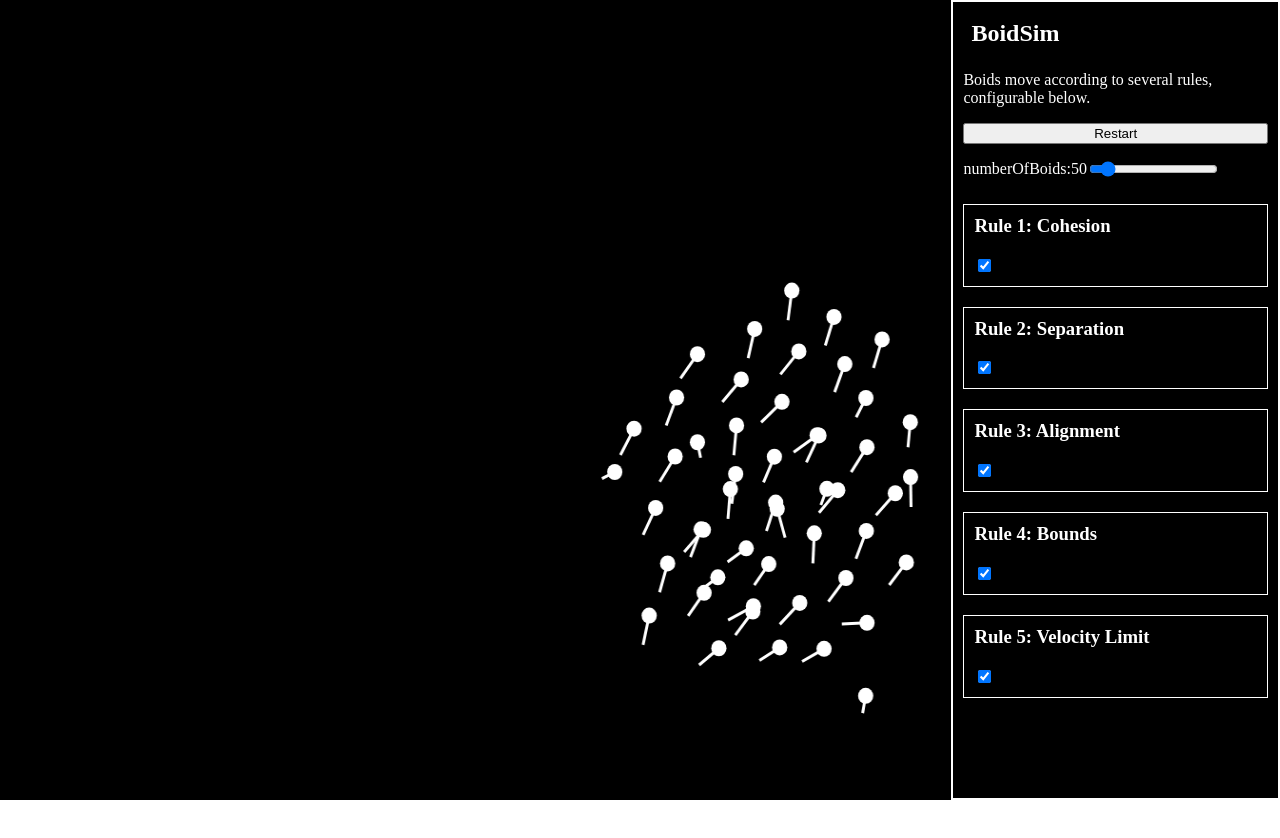
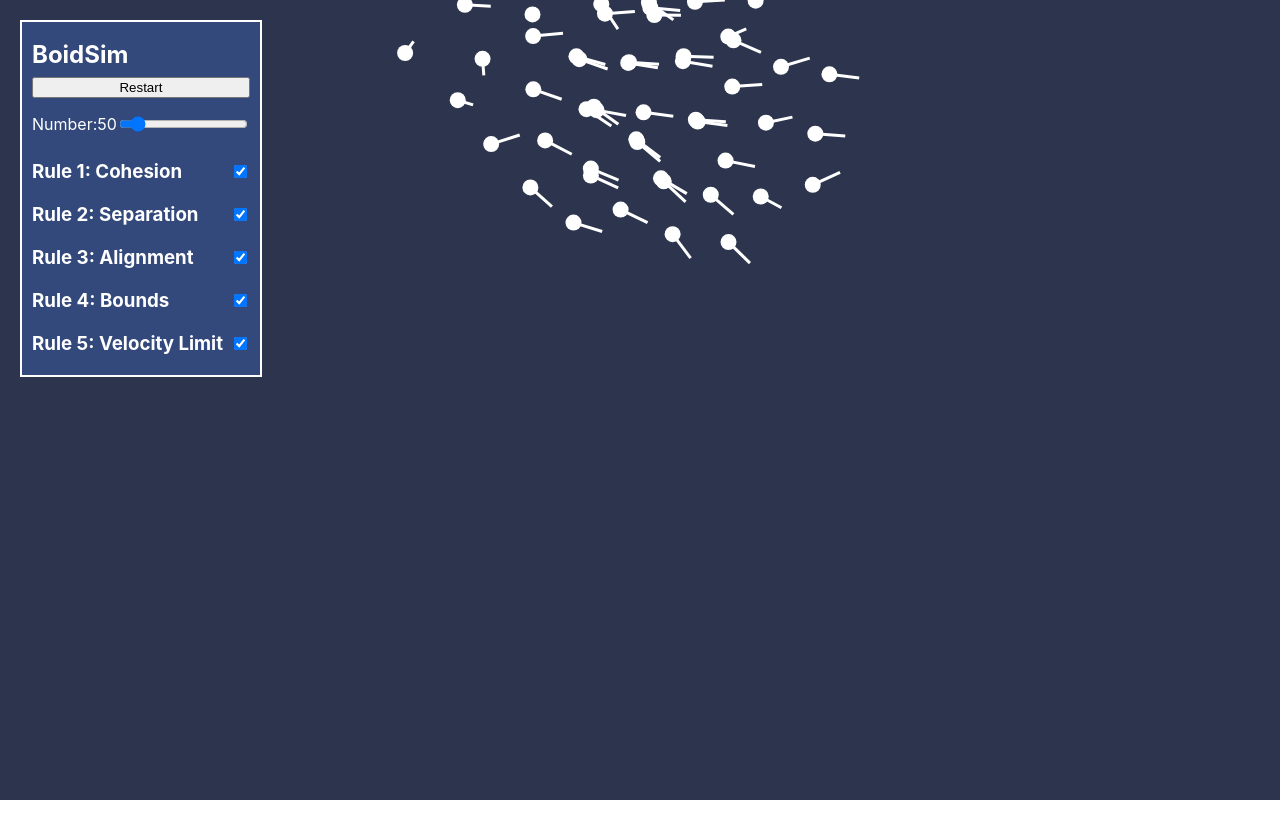
Before and after one commit to tomblacknell/boids, a React app: page / in a window 1280 px wide. Shown: the top 838 px of the page. Built offline with nearby package versions, Linux system fonts and the light colour scheme; the HTML template or start-up script is replaced by a standard one.

Commit message:
quick reskin

```diff
--- a/src/assets/styles/main.css
+++ b/src/assets/styles/main.css
@@ -2,6 +2,7 @@ html, body, #root, .app {
   height: 100%;
   width: 100%;
   margin: 0;
+  font-family: -apple-system, BlinkMacSystemFont, 'Segoe UI', Roboto, Oxygen, Ubuntu, Cantarell, 'Open Sans', 'Helvetica Neue', sans-serif;
 }
 
 .app {
@@ -16,11 +17,13 @@ canvas {
 .controls {
   display: flex;
   flex-direction: column;
-  width: 25%;
   border: 2px solid white;
   color: white;
-  margin-left: 10px;
   padding: 10px;
+  position: absolute;
+  background-color: rgb(53 76 134 / 82%);
+  top: 20px;
+  left: 20px;
 }
 
 @media only screen and (max-width: 600px) {
@@ -34,24 +37,26 @@ canvas {
 }
 
 .controls > .rule {
-  border: 1px white solid;
-  padding: 10px;
   margin-top: 10px;
+  display: flex;
+  justify-content: space-between;
   margin-bottom: 10px;
+  align-items: center;
 }
 
 .controls > .rule > h3 {
-  margin-top: 0;
+  margin: 0;
 }
 
 .panels {
   display: flex;
-  background-color: black;
   flex-grow: 1;
 }
 
 h2 {
   margin: .5rem;
+  margin-left: 0;
+  margin-right: 0;
 }
 
 .header {
--- a/src/components/boids.tsx
+++ b/src/components/boids.tsx
@@ -90,10 +90,10 @@ class App extends React.Component<AppProps, AppState> {
     )
   }
 
-  slider(controlName: string, max: number, min: number) {
+  slider(controlLabel: string, controlName: string, max: number, min: number) {
     return (
       <div className="slider">
-        <p>{`${controlName}:`}</p>
+        <p>{`${controlLabel}:`}</p>
         <p>{this.state.controls[controlName]}</p>
         <input
           type="range"
@@ -125,13 +125,12 @@ class App extends React.Component<AppProps, AppState> {
         </div>
         <div className="controls">
           <h2>BoidSim</h2>
-          <p>Boids move according to several rules, configurable below.</p>
           <button onClick={() => {
             this.setState({ started: false, initialBoids: [] }, () => {
               this.start();
             })
           }}>Restart</button>
-          {this.slider('numberOfBoids', 500, 1)}
+          {this.slider('Number', 'numberOfBoids', 500, 1)}
           <div id="rule-1" className="rule">
             <h3>Rule 1: Cohesion</h3>
             {this.toggle('rule1Enabled')}
--- a/src/simulate.ts
+++ b/src/simulate.ts
@@ -145,7 +145,7 @@ const drawBoids = (canvas, boids) => {
   const ctx = canvas.current.getContext('2d');
   ctx.clearRect(0, 0, canvas.current.width, canvas.current.height);
   ctx.beginPath();
-  ctx.fillStyle = '#000';
+  ctx.fillStyle = 'rgb(44 53 77)';
   ctx.rect(0, 0, canvas.current.width, canvas.current.height);
   ctx.fill();
   boids.forEach((boid) => {
```
